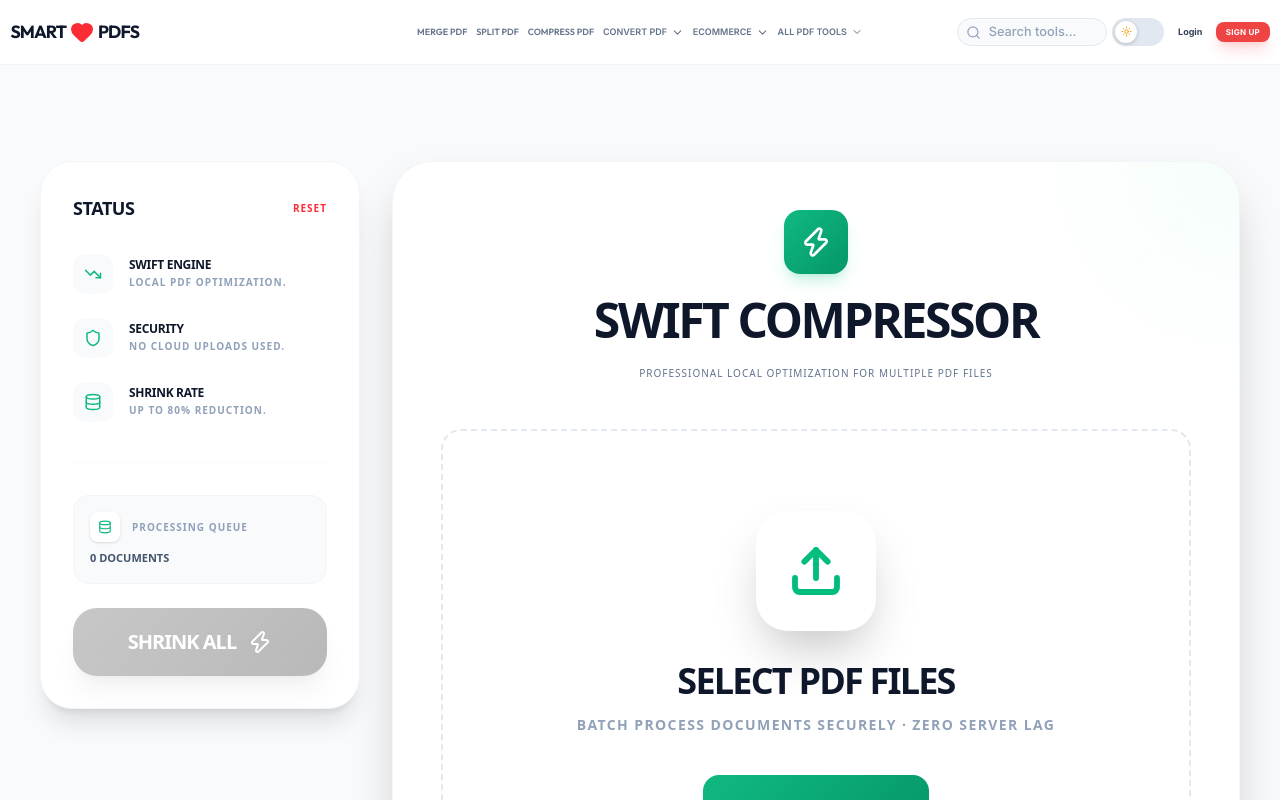
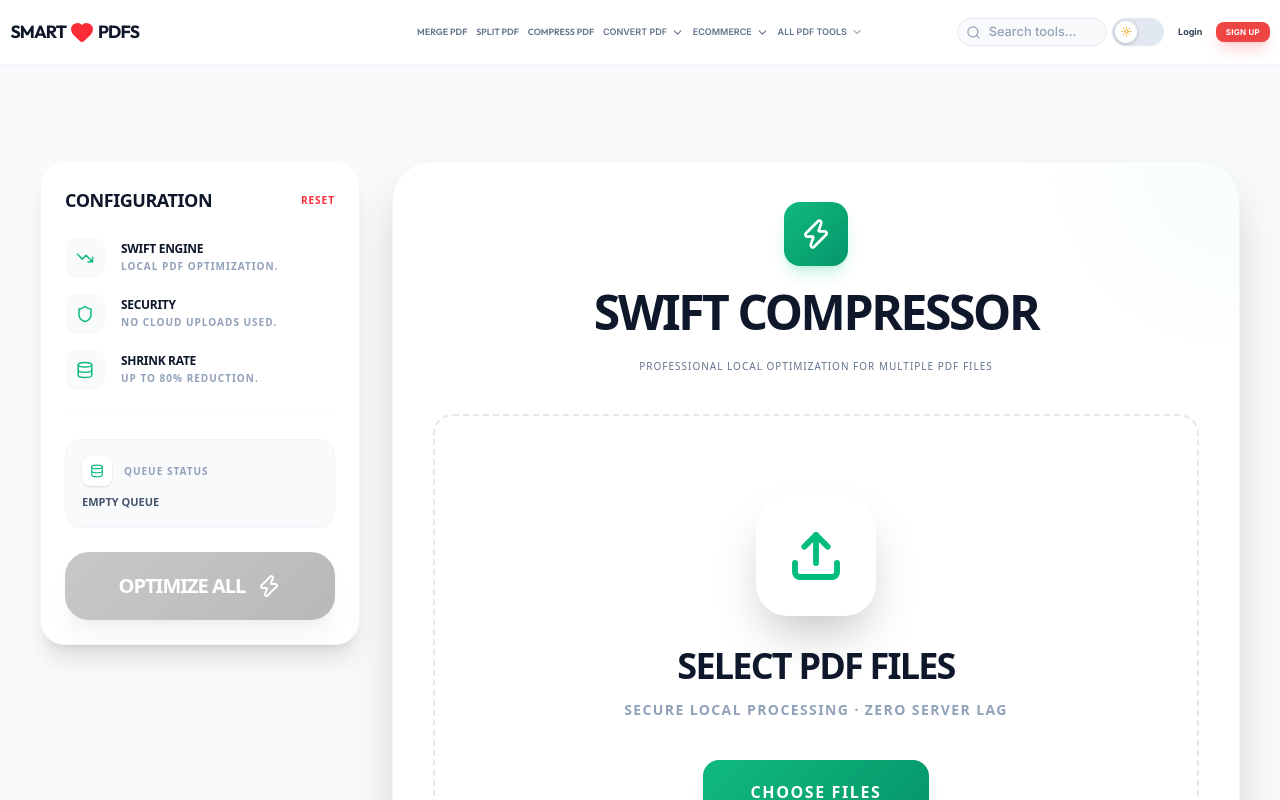
Before and after one commit to Hardik160998/PDF-Tools, a Next.js app: page /tool/compress in a window 1280 px wide. Shown: the top 800 px of the page. Built offline with nearby package versions, Linux system fonts and the light colour scheme.

Commit message:
feat: add local PDF compressor component and dedicated tool page

```diff
--- a/src/app/tool/compress/page.tsx
+++ b/src/app/tool/compress/page.tsx
@@ -1,7 +1,9 @@
-"use client";
+import { Suspense } from "react";
+import Compressor from "@/components/tools/Compressor";
+import { Merge, SplitSquareHorizontal, FileText, ImageIcon, Lock, Unlock } from "lucide-react";
 
-import Compressor from "@/components/tools/Compressor";
-import { Merge, SplitSquareHorizontal, FileText, ImageIcon, Lock, Unlock, Zap } from "lucide-react";
+export const dynamic = 'force-dynamic';
+export const revalidate = 0;
 
 const RELATED = [
   { id: 'merge', title: 'Merge PDF', description: 'Combine multiple PDF files into one document in seconds.', icon: Merge, gradient: 'linear-gradient(135deg, #f97316, #c2410c)', shadow: 'rgba(249,115,22,0.3)', tag: 'Organize' },
@@ -16,7 +18,9 @@ export default function CompressPage() {
   return (
     <div className="min-h-screen bg-slate-50/50 dark:bg-slate-950">
       <div className="max-w-7xl mx-auto px-4 pt-10 sm:pt-16 pb-10">
-        <Compressor id="compress" />
+        <Suspense fallback={<div className="h-[600px] bg-white dark:bg-slate-900 rounded-3xl animate-pulse" />}>
+          <Compressor id="compress" />
+        </Suspense>
 
         <div className="grid grid-cols-1 md:grid-cols-3 gap-6 mt-16 mb-16">
           {[
--- a/src/components/tools/Compressor.tsx
+++ b/src/components/tools/Compressor.tsx
@@ -106,20 +106,20 @@ export default function Compressor({ id: _id }: { id: string }) {
       <div className="flex flex-col lg:flex-row gap-8 items-start">
 
         {/* Sidebar Configuration */}
-        <div className="w-full lg:w-[320px] bg-white dark:bg-slate-900 rounded-[32px] border border-slate-100 dark:border-slate-800 shadow-xl overflow-hidden h-fit lg:sticky lg:top-4 flex-shrink-0">
+        <div className="w-full lg:w-[320px] bg-white dark:bg-slate-900 rounded-3xl border border-slate-100 dark:border-slate-800 shadow-xl overflow-hidden h-fit lg:sticky lg:top-4 flex-shrink-0">
           <button onClick={() => setShowSettings(!showSettings)} className="w-full flex lg:hidden items-center justify-between p-5 font-black text-slate-900 dark:text-white border-b border-slate-50 dark:border-slate-700">
-            <span className="flex items-center gap-2"><Settings size={20} style={{ color: ACCENT }} /> Configuration</span>
+            <span className="flex items-center gap-2"><Settings size={20} style={{ color: ACCENT }} /> Compressor Tools</span>
             <ChevronDown className={`transition-transform duration-300 ${showSettings ? 'rotate-180' : ''}`} size={20} />
           </button>
 
-          <div className={`${showSettings ? 'block' : 'hidden'} lg:block p-8`}>
-            <div className="flex items-center justify-between mb-8">
-              <h3 className="hidden lg:block text-lg font-black text-slate-900 dark:text-white uppercase tracking-tight">Status</h3>
+          <div className={`${showSettings ? 'block' : 'hidden'} lg:block p-6`}>
+            <div className="flex items-center justify-between mb-6">
+              <h3 className="hidden lg:block text-lg font-black text-slate-900 dark:text-white uppercase tracking-tight text-emerald-500">Configuration</h3>
               <button onClick={reset} className="text-[10px] font-black uppercase tracking-widest text-red-500 hover:text-red-600 transition-colors">Reset</button>
             </div>
 
-            <div className="space-y-10">
-              <div className="space-y-6">
+            <div className="space-y-6">
+              <div className="space-y-4">
                 {[
                   { icon: TrendingDown, title: "Swift Engine", desc: "Local PDF optimization." },
                   { icon: Shield, title: "Security", desc: "No cloud uploads used." },
@@ -137,29 +137,29 @@ export default function Compressor({ id: _id }: { id: string }) {
                 ))}
               </div>
 
-              <div className="pt-8 border-t border-slate-50 dark:border-slate-800">
-                <div className="bg-slate-50 dark:bg-slate-800/50 rounded-2xl p-4 border border-slate-100 dark:border-slate-800 mb-6">
+              <div className="pt-6 border-t border-slate-50 dark:border-slate-800">
+                <div className="bg-slate-50 dark:bg-slate-800/50 rounded-2xl p-4 border border-slate-100 dark:border-slate-800 mb-6 text-left">
                   <div className="flex items-center gap-3 mb-2">
                     <div className="p-2 rounded-lg bg-white dark:bg-slate-900 shadow-sm" style={{ color: ACCENT }}>
                       <Database size={14} />
                     </div>
-                    <span className="text-[10px] font-black text-slate-400 uppercase tracking-widest">Processing Queue</span>
+                    <span className="text-[10px] font-black text-slate-400 uppercase tracking-widest">Queue Status</span>
                   </div>
                   <p className="text-[11px] font-bold text-slate-600 dark:text-slate-300 uppercase">
-                    {files.length} Document{files.length !== 1 ? 's' : ''}
+                    {files.length === 0 ? 'Empty Queue' : `${files.length} Document${files.length !== 1 ? 's' : ''} Ready`}
                   </p>
                 </div>
 
                 <button
                   onClick={handleCompress}
-                  disabled={processing || files.length === 0}
+                  disabled={processing || files.length === 0 || files.every(f => f.status === 'done')}
                   className="w-full py-5 text-white rounded-[1.5rem] text-xl font-black shadow-xl hover:scale-[1.02] active:scale-[0.98] transition-all disabled:opacity-50 disabled:grayscale uppercase tracking-tighter shadow-emerald-500/20"
                   style={{ background: ACCENT_GRADIENT }}
                 >
                   {processing ? (
-                    <span className="flex items-center justify-center gap-3"><Loader2 className="animate-spin" /> Working...</span>
+                    <span className="flex items-center justify-center gap-3"><Loader2 className="animate-spin" /> Compressing...</span>
                   ) : (
-                    <span className="flex items-center justify-center gap-3">Shrink All <Zap size={24} /></span>
+                    <span className="flex items-center justify-center gap-3">Optimize All <Zap size={24} /></span>
                   )}
                 </button>
               </div>
@@ -169,24 +169,42 @@ export default function Compressor({ id: _id }: { id: string }) {
 
         {/* Main Workspace */}
         <div className="flex-1 w-full space-y-6">
-          <div className="bg-white dark:bg-slate-900 rounded-[40px] border border-slate-100 dark:border-slate-800 shadow-2xl p-6 sm:p-12 min-h-[650px] flex flex-col relative overflow-hidden">
+          <div className="bg-white dark:bg-slate-900 rounded-3xl sm:rounded-[2.5rem] p-5 sm:p-10 border border-slate-100 dark:border-slate-800 shadow-2xl min-h-[600px] flex flex-col relative overflow-hidden">
 
             <div className="absolute top-0 right-0 w-64 h-64 bg-emerald-50 dark:bg-emerald-900/10 rounded-full -mr-32 -mt-32 blur-3xl opacity-50" />
 
-            <div className="relative text-center space-y-4 mb-12">
+            <div className="relative text-center space-y-4 mb-10">
               <div className="inline-flex p-4 rounded-2xl text-white shadow-lg mx-auto shadow-emerald-500/20" style={{ background: ACCENT_GRADIENT }}>
                 <Zap size={32} />
               </div>
               <h2 className="text-3xl sm:text-5xl font-black text-slate-900 dark:text-white uppercase tracking-tighter leading-tight">
                 Swift Compressor
               </h2>
-              <p className="text-slate-500 dark:text-slate-400 font-medium tracking-tight max-w-md mx-auto uppercase text-[10px] tracking-widest">
+              <p className="text-slate-500 dark:text-slate-400 font-medium tracking-tight max-w-md mx-auto uppercase text-[10px] tracking-widest leading-relaxed">
                 Professional local optimization for multiple PDF files
               </p>
             </div>
 
+            {/* Success Workspace */}
+            {files.some(f => f.status === 'done') && (
+              <div className={`p-6 sm:p-8 rounded-3xl sm:rounded-[2.5rem] border flex flex-col lg:flex-row items-center justify-between gap-6 mb-10 text-center lg:text-left bg-green-50 dark:bg-green-500/5 border-green-100 dark:border-green-500/20 animate-in fade-in slide-in-from-top-4 duration-500 relative z-10`}>
+                <div className="flex flex-col sm:flex-row items-center gap-6">
+                   <div className="p-4 bg-green-500 text-white rounded-2xl shadow-xl shadow-green-500/30"><CheckCircle2 size={32} /></div>
+                   <div>
+                     <h4 className="text-2xl font-black text-slate-900 dark:text-white uppercase tracking-tighter leading-none mb-1">Shrink Complete</h4>
+                     <p className="text-[11px] font-bold text-slate-500 uppercase tracking-widest">Optimized documents are ready for local download</p>
+                   </div>
+                </div>
+                <div className="flex flex-col sm:flex-row gap-4 w-full lg:w-auto">
+                  <button onClick={reset} className="px-10 py-5 bg-white dark:bg-slate-800 text-slate-600 dark:text-slate-400 border-2 border-slate-100 dark:border-slate-700 rounded-2xl font-black text-sm uppercase tracking-widest shadow-xl hover:scale-105 transition-all flex items-center justify-center gap-3 w-full sm:w-auto">
+                     <RefreshCw size={18} /> Start Over
+                  </button>
+                </div>
+              </div>
+            )}
+
             {files.length === 0 ? (
-              <div className="flex-1 flex flex-col items-center justify-center border-2 border-dashed border-slate-200 dark:border-slate-700 rounded-[40px] p-10 sm:p-20 hover:border-emerald-400 cursor-pointer transition-all bg-slate-50/30 dark:bg-slate-900/30 group relative overflow-hidden"
+              <div className="flex-1 flex flex-col items-center justify-center border-2 border-dashed border-slate-200 dark:border-slate-800 rounded-3xl p-10 sm:p-20 hover:border-emerald-400 cursor-pointer transition-all bg-slate-50/30 dark:bg-slate-900/30 group relative overflow-hidden z-10"
                 onClick={() => fileInputRef.current?.click()}>
                 <div className="p-8 bg-white dark:bg-slate-800 rounded-[32px] shadow-2xl mb-8 group-hover:scale-110 transition-transform relative z-10 text-emerald-500">
                   <Upload size={56} strokeWidth={2.5} />
@@ -195,29 +213,29 @@ export default function Compressor({ id: _id }: { id: string }) {
                   Select PDF Files
                 </div>
                 <p className="text-slate-400 text-sm mt-4 font-bold tracking-tight text-center relative z-10 uppercase tracking-widest">
-                  Batch process documents securely · zero server lag
+                  Secure local processing · Zero server lag
                 </p>
                 <button className="mt-10 px-12 py-5 rounded-2xl text-white text-base font-black uppercase tracking-widest shadow-xl hover:scale-105 transition-all relative z-10" style={{ background: ACCENT_GRADIENT }}>
                   Choose Files
                 </button>
               </div>
             ) : (
-              <div className="space-y-6 animate-in fade-in slide-in-from-bottom-4 duration-500">
+              <div className="space-y-6 animate-in fade-in slide-in-from-bottom-4 duration-500 relative z-10">
                 <div className="grid grid-cols-1 gap-4">
                   {files.map((f) => (
-                    <div key={f.id} className="flex flex-col sm:flex-row items-center justify-between p-6 bg-slate-50 dark:bg-slate-800 rounded-[2.5rem] border border-slate-100 dark:border-slate-700 shadow-sm gap-6 group hover:shadow-xl transition-all relative overflow-hidden">
-                      <div className="flex items-center gap-6 min-w-0 flex-1">
-                        <div className={`p-5 rounded-2xl shadow-xl transition-all ${f.status === 'done' ? 'bg-green-500 text-white' : 'bg-white dark:bg-slate-900 text-emerald-500'}`}>
-                          {f.status === 'processing' ? <Loader2 className="animate-spin" size={28} /> : <FileText size={28} />}
+                    <div key={f.id} className="flex flex-col sm:flex-row items-center justify-between p-5 bg-slate-50 dark:bg-slate-900/50 rounded-3xl border border-slate-100 dark:border-slate-800 shadow-sm gap-6 group hover:shadow-xl transition-all relative overflow-hidden">
+                      <div className="flex items-center gap-4 sm:gap-6 min-w-0 flex-1 w-full sm:w-auto">
+                        <div className={`p-4 sm:p-5 rounded-2xl shadow-xl transition-all shrink-0 ${f.status === 'done' ? 'bg-green-500 text-white' : 'bg-white dark:bg-slate-800 text-emerald-500'}`}>
+                          {f.status === 'processing' ? <Loader2 className="animate-spin" size={24} /> : <FileText size={24} />}
                         </div>
-                        <div className="text-left min-w-0">
-                          <h4 className="text-sm font-black text-slate-900 dark:text-white uppercase truncate tracking-tight mb-1">{f.file.name}</h4>
-                          <div className="flex items-center gap-3">
-                            <span className="text-[10px] font-bold text-slate-400 uppercase tracking-widest">{formatSize(f.oldSize)}</span>
+                        <div className="text-left min-w-0 flex-1">
+                          <h4 className="text-[13px] sm:text-sm font-black text-slate-900 dark:text-white uppercase truncate tracking-tight mb-1">{f.file.name}</h4>
+                          <div className="flex flex-wrap items-center gap-3">
+                            <span className="text-[9px] font-bold text-slate-400 uppercase tracking-widest">{formatSize(f.oldSize)}</span>
                             {f.newSize && (
                               <div className="flex items-center gap-2">
                                 <span className="text-slate-300">→</span>
-                                <span className="text-[10px] font-black text-emerald-500 uppercase tracking-widest bg-emerald-500/10 px-2 py-0.5 rounded-full">
+                                <span className="text-[9px] font-black text-emerald-500 uppercase tracking-widest bg-emerald-500/10 px-2 py-0.5 rounded-full">
                                   {formatSize(f.newSize)} (-{Math.round((1 - f.newSize / f.oldSize) * 100)}%)
                                 </span>
                               </div>
@@ -225,14 +243,14 @@ export default function Compressor({ id: _id }: { id: string }) {
                           </div>
                         </div>
                       </div>
-                      <div className="flex items-center gap-4 shrink-0">
+                      <div className="flex items-center gap-3 w-full sm:w-auto">
                         {f.resultUrl && (
-                          <a href={f.resultUrl} download={`compressed_${f.file.name}`} className="px-8 py-4 bg-slate-900 dark:bg-white text-white dark:text-slate-900 rounded-2xl font-black text-[10px] uppercase tracking-widest shadow-xl hover:scale-105 transition-all flex items-center gap-2">
+                          <a href={f.resultUrl} download={`compressed_${f.file.name}`} className="flex-1 sm:flex-none px-6 sm:px-8 py-3.5 bg-slate-900 dark:bg-white text-white dark:text-slate-900 rounded-2xl font-black text-[10px] uppercase tracking-widest shadow-xl hover:scale-105 transition-all flex items-center justify-center gap-2">
                             <Download size={14} /> Download
                           </a>
                         )}
-                        <button onClick={() => removeFile(f.id)} className="p-4 text-slate-400 hover:text-red-500 bg-white dark:bg-slate-900 rounded-2xl border border-slate-100 dark:border-slate-700 transition-all hover:scale-110">
-                          <X size={20} />
+                        <button onClick={() => removeFile(f.id)} className="p-3.5 text-slate-400 hover:text-red-500 bg-white dark:bg-slate-800 rounded-2xl border border-slate-100 dark:border-slate-800 transition-all hover:scale-110">
+                          <X size={18} />
                         </button>
                       </div>
                       {f.status === 'processing' && (
@@ -242,11 +260,11 @@ export default function Compressor({ id: _id }: { id: string }) {
                   ))}
                 </div>
 
-                <button onClick={() => fileInputRef.current?.click()} className="w-full py-6 border-2 border-dashed border-slate-200 dark:border-slate-800 rounded-[2rem] flex items-center justify-center gap-4 text-slate-400 hover:text-emerald-500 hover:border-emerald-500 transition-all bg-slate-50/10 group">
+                <button onClick={() => fileInputRef.current?.click()} className="w-full py-6 border-2 border-dashed border-slate-200 dark:border-slate-800 rounded-3xl flex items-center justify-center gap-4 text-slate-400 hover:text-emerald-500 hover:border-emerald-500 transition-all bg-slate-50/10 group">
                   <div className="p-3 bg-white dark:bg-slate-800 rounded-xl shadow-lg group-hover:scale-110 transition-transform">
                     <FilePlus size={24} />
                   </div>
-                  <span className="text-sm font-black uppercase tracking-widest">Add More Documents</span>
+                  <span className="text-xs font-black uppercase tracking-widest">Add More Documents</span>
                 </button>
               </div>
             )}
```
